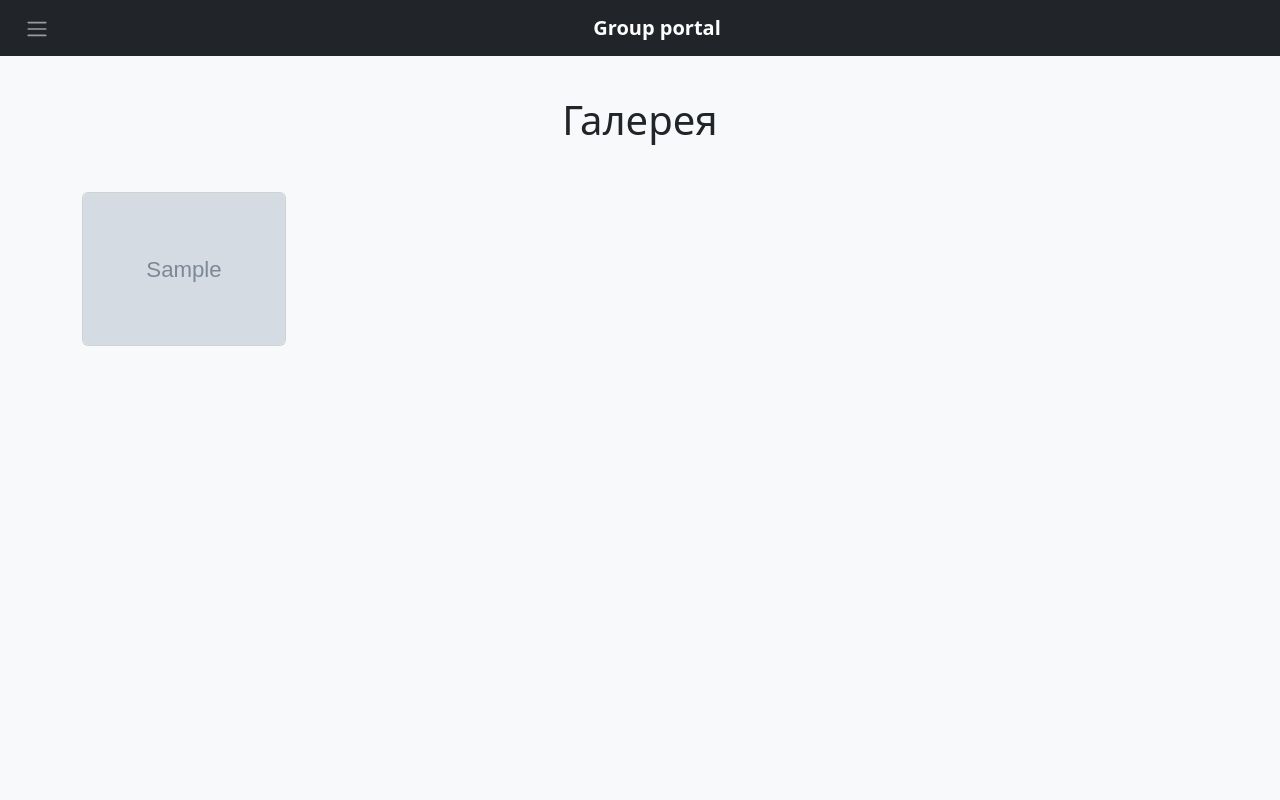
After one commit to VNIKUDA/portal-group, a Django app: template templates/gallery/home.html in a window 1280 px wide. The commit adds this page. Run offline with Django 3.2, Linux system fonts and the light colour scheme; the template is opened without the code that fills it: most values are stand-ins (such as "Sample title", 1, 10 or a date in 2020); grey boxes marked "Sample" are stand-in pictures.

Commit message:
Gallery templates

```diff
--- a/gallery/urls.py
+++ b/gallery/urls.py
@@ -3,7 +3,7 @@ from gallery import views
 
 urlpatterns = [
     path('', views.GalleryHomeView.as_view(), name='home'),
-    path('image/<int:id>/', views.ImageDetailView.as_view(), name='image-detail'),
+    path('image/<int:pk>/', views.ImageDetailView.as_view(), name='image-detail'),
 ]
 
 app_name = "gallery"
--- /dev/null
+++ b/templates/gallery/home.html
@@ -0,0 +1,17 @@
+{% extends 'base.html' %}
+
+{% block content %}
+<div class="container" style="min-height: 88vh; margin-top: 12vh;">
+    <h1 class="text-center w-100">Галерея</h1>
+
+    <div class="row row-cols-1 row-cols-md-5 g4 mt-5">
+        {% for image in images %}
+            <div class="col">
+                <a href="{% url 'gallery:image-detail' image.pk %}" class="card">
+                    <img src="{{ image.image.url }}" class="card-img"></img>
+                </a>
+            </div>
+        {% endfor %}
+    </div>
+</div>
+{% endblock %}
--- a/templates/navbar.html
+++ b/templates/navbar.html
@@ -40,7 +40,7 @@
                 <a href="#" class="list-group-item list-group-item-action fw-medium">Оголошення</a>
                 <a href="#" class="list-group-item list-group-item-action fw-medium">Матеріали</a>
                 <a href="#" class="list-group-item list-group-item-action fw-medium">Портфоліо</a>
-                <a href="#" class="list-group-item list-group-item-action fw-medium">Галерея</a>
+                <a href="{% url 'gallery:home' %}" class="list-group-item list-group-item-action fw-medium">Галерея</a>
             </ul>
         </div>
     </div>
```
Also changed, not shown: gallery/views.py (+4 -3 lines), templates/gallery/image_detail.html (added, +20 -0 lines), media/avatars/IMG_4228.jpg (added), media/gallery_images/IMG-a9ec548c94e776738b808ba553d0ee38-V.jpg (added), media/gallery_images/IMG_4228.jpg (added), templates/gallery/index.html (deleted).
